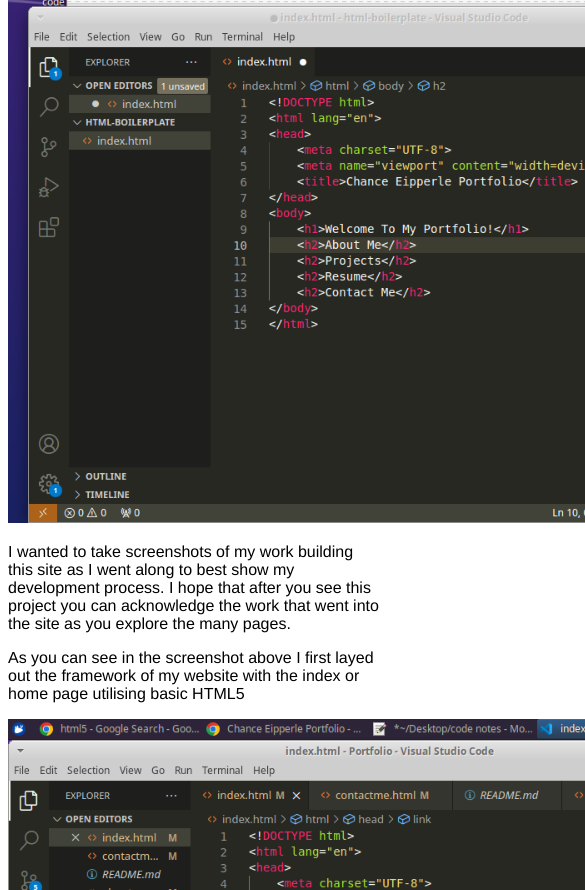
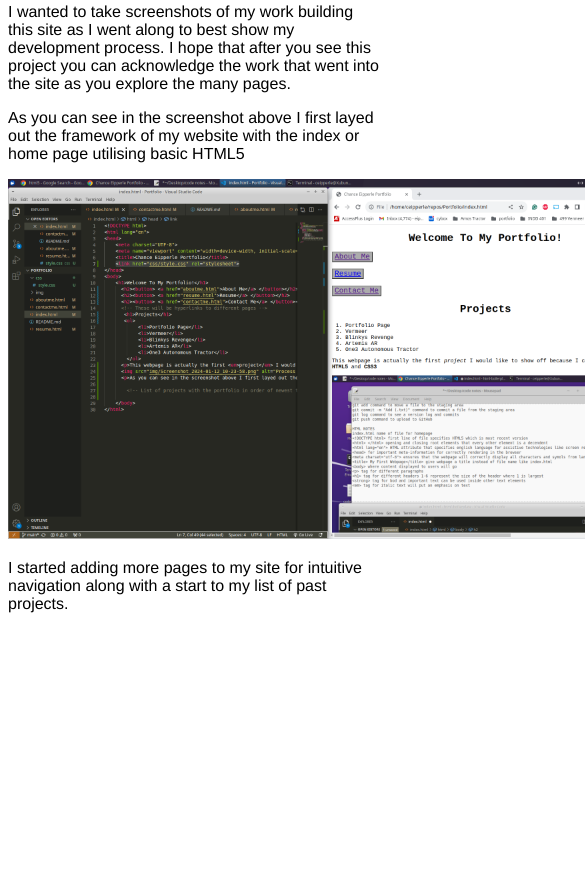
Before and after one commit to ceipperle/Portfolio, a plain HTML site: page index.html in a window 390 px wide. Shown: the part 1474-2364 px from the top of the page, 585 px wide, since content can reach past the window. After the commit the page ends 2103 px from the top, so only its background shows below. Drawn offline with Linux system fonts and the light colour scheme.

Commit message:
Change Image size for Mobile browsing

```diff
--- a/index.html
+++ b/index.html
@@ -25,11 +25,11 @@
       <p>This webpage is actually the first <em>project</em> I would like to show off. I coded it using <strong>HTML5</strong> and <strong>CSS3</strong>. As this website is one of my first forays into building using code insted of wireframing tools like <strong>Figma</strong> or popular site builders my main focus is <em>usability</em> with the second being the <em>appearence.</em> As I keep learing more about these coding tools this site will go through many updates and developments.</p>
       <p>My Goal for this site is to first and formost focus on <em>usability</em> my plan to achieve this is to include the many affordances we come to expect from the most popular wesites that we use everyday. Commonly used signifiers and layout will help anyone fimiliar with the internet be able to navigate through my Portfolio, be able to easily find to the pages they want to see, and the pages I want them to see.</p>
 
-      <img src="img/Screenshot_2024-01-12_10-23-58.png" alt="Process Image of building this site" height="900" width="1600">
+      <img src="img/Screenshot_2024-01-12_10-23-58.png" alt="Process Image of building this site" height="360" width="640">
       <p>I wanted to take screenshots of my work building this site as I went along to best show my development process. I hope that after you see this project you can acknowledge the work that went into the site as you explore the many pages.</p>
       <p>As you can see in the screenshot above I first layed out the framework of my website with the index or home page utilising basic HTML5</p>
 
-      <img src="img/Screenshot_2024-02-02_13-23-31.png" alt="Step 2 of site building process" height="900" width="1600">
+      <img src="img/Screenshot_2024-02-02_13-23-31.png" alt="Step 2 of site building process" height="360" width="640">
       <p>I started adding more pages to my site for intuitive navigation along with a start to my list of past projects.</p>
         <!-- List of projects with the portfolio in order of newest to oldest -->
 
```
